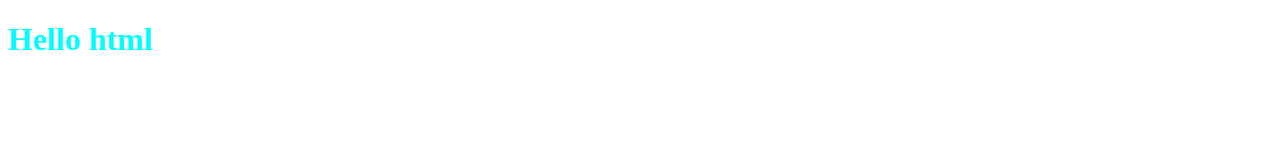
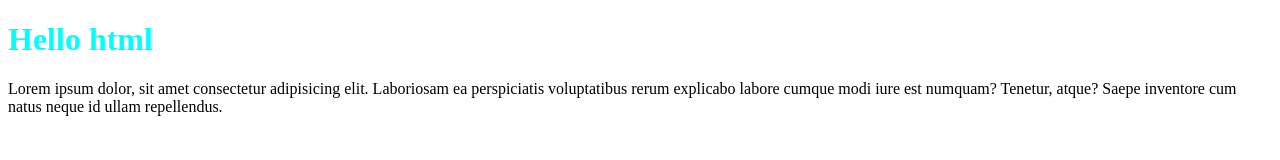
Before and after one commit to fedepaloz/htmlcss-hello, a plain HTML site: page index.html in a window 1280 px wide. Drawn offline with Linux system fonts and the light colour scheme.

Commit message:
aggiunto paragrafo

```diff
--- a/index.html
+++ b/index.html
@@ -9,5 +9,6 @@
 </head>
 <body>
     <h1>Hello html</h1>
+    <p>Lorem ipsum dolor, sit amet consectetur adipisicing elit. Laboriosam ea perspiciatis voluptatibus rerum explicabo labore cumque modi iure est numquam? Tenetur, atque? Saepe inventore cum natus neque id ullam repellendus.</p>
 </body>
 </html>
```
